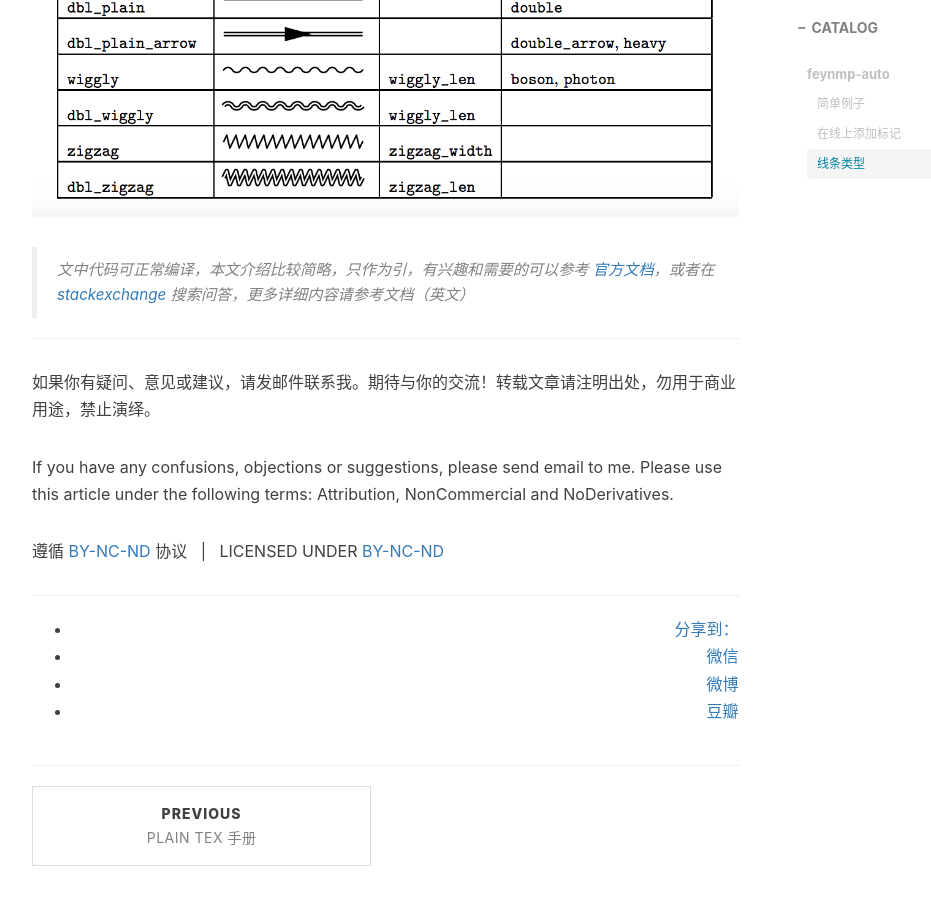
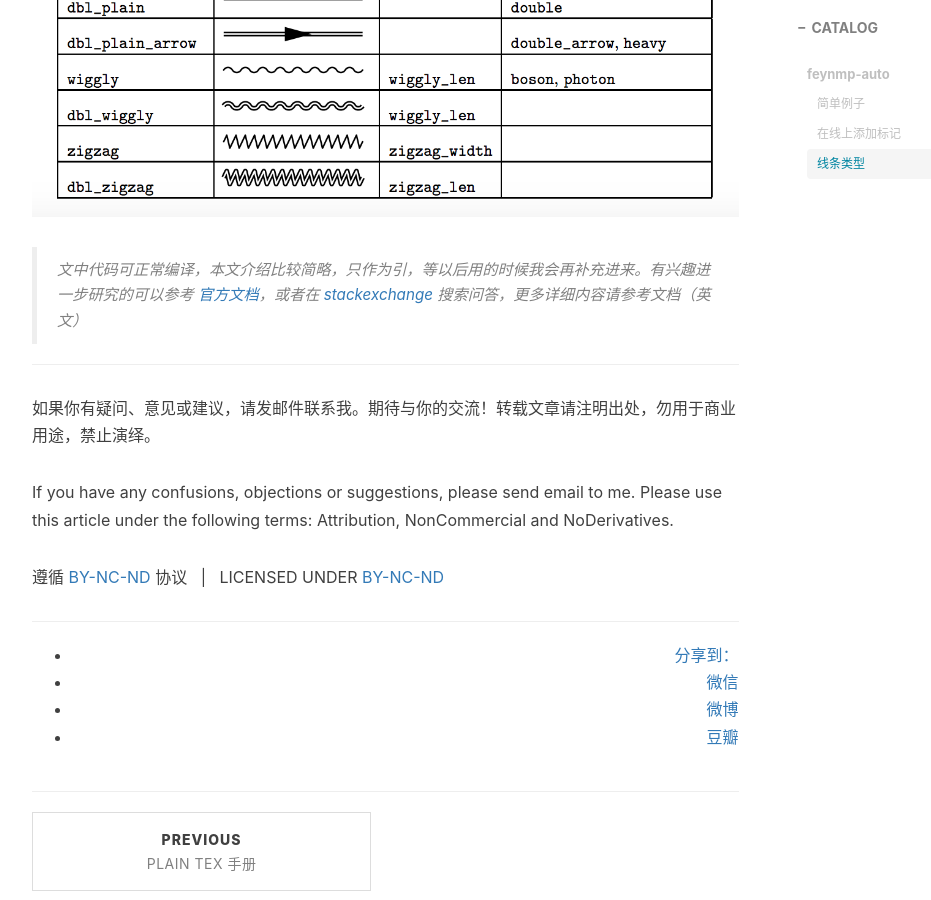
Before and after one commit to xuyumeng/xuyumeng.github.io, a Jekyll site: the page built from _posts/2016-11-16-LaTeX-use-feynmf-plot-feynman-diagram.markdown, in a window 1280 px wide and 900 px high, scrolled down 3168 px. Shown: the whole window, without its empty margins (233-1164 px from the left). Built offline with Jekyll 4.4.1, drawn with Linux system fonts in a browser that asks for light colours; nearby versions of some CDN libraries; comment, search, counter and statistics services are not loaded.

Commit message:
Modify something

```diff
--- a/_posts/2016-11-16-LaTeX-use-feynmf-plot-feynman-diagram.markdown
+++ b/_posts/2016-11-16-LaTeX-use-feynmf-plot-feynman-diagram.markdown
@@ -72,4 +72,4 @@ feynMP/feynMF 提供了完整的费曼图线条类型，可以使用 `Name` 中
 ![line style](/img/post/2016-11-16/line-style.png)
 
 
-> 文中代码可正常编译，本文介绍比较简略，只作为引，有兴趣和需要的可以参考 [官方文档](http://www.pd.infn.it/TeX/doc/latex/feynmf/manual.pdf)，或者在 [stackexchange](http://tex.stackexchange.com) 搜索问答，更多详细内容请参考文档（英文）
+> 文中代码可正常编译，本文介绍比较简略，只作为引，等以后用的时候我会再补充进来。有兴趣进一步研究的可以参考 [官方文档](http://www.pd.infn.it/TeX/doc/latex/feynmf/manual.pdf)，或者在 [stackexchange](http://tex.stackexchange.com) 搜索问答，更多详细内容请参考文档（英文）
```
